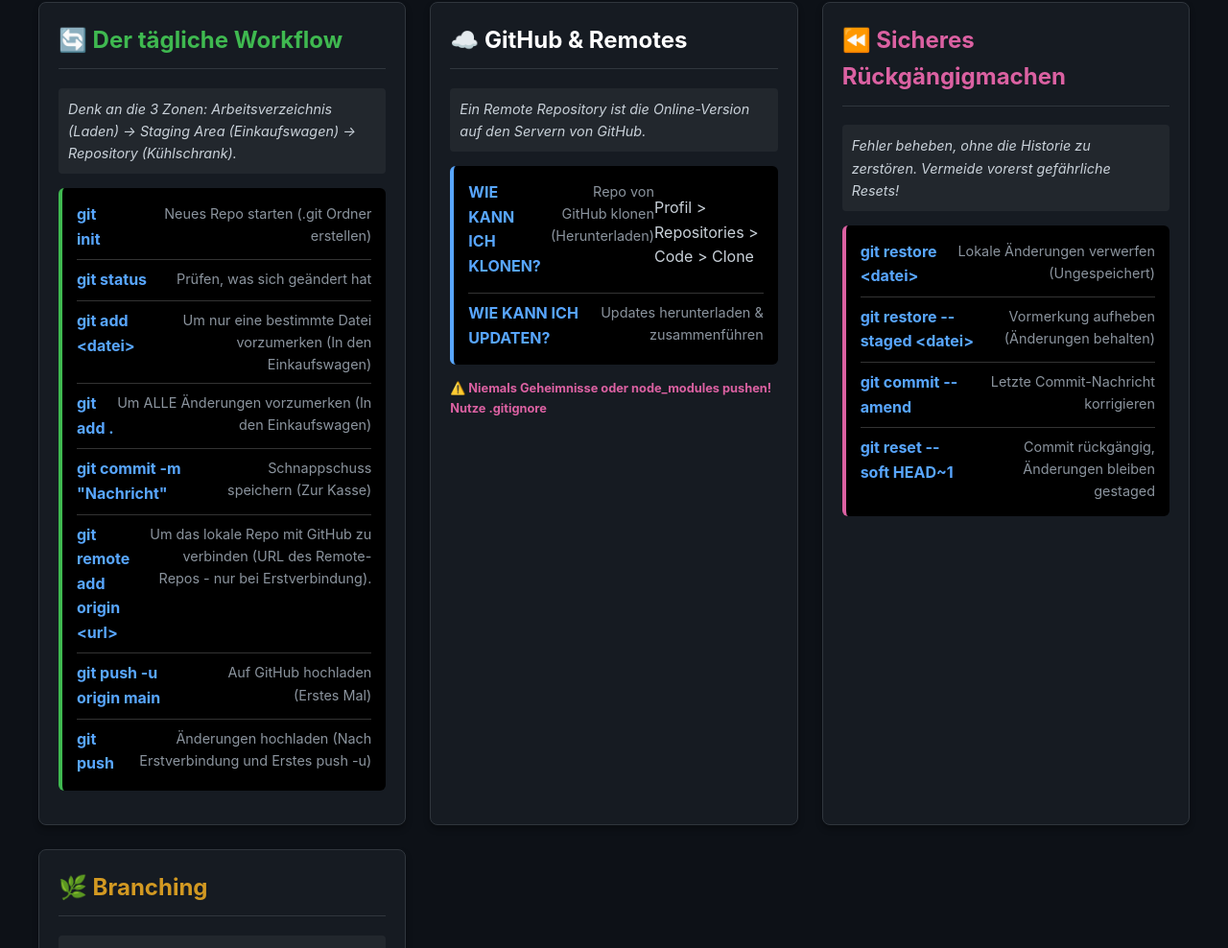
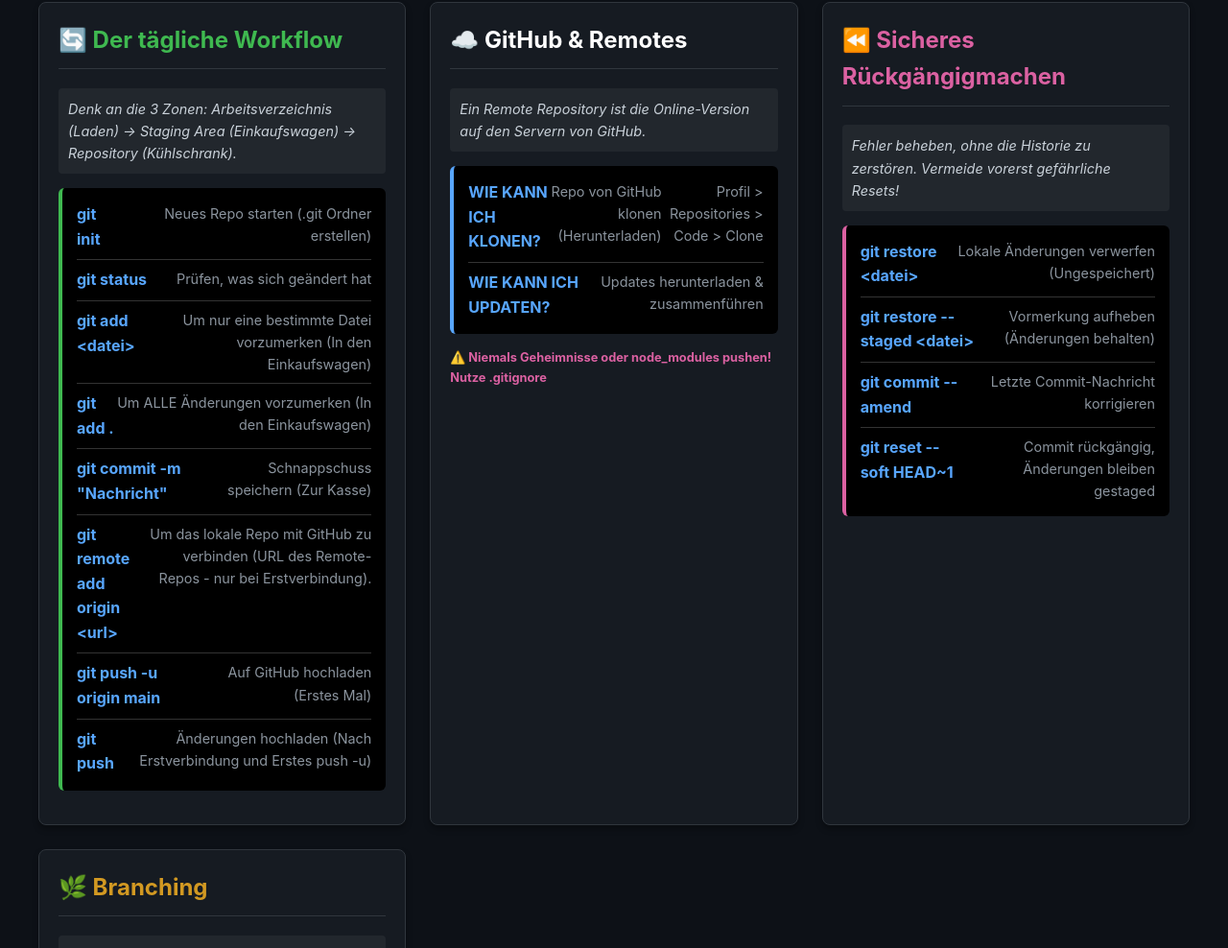
Before and after one commit to josephinemundt1297/git-cheatsheet, a plain HTML site: page index.html in a window 1280 px wide. Shown: the part 895-1883 px from the top of the page at 96% size. Drawn offline with Linux system fonts and the light colour scheme.

Commit message:
Wieder den Text als span formatiert

```diff
--- a/index.html
+++ b/index.html
@@ -334,8 +334,7 @@
           <div class="command-row">
             <span class="cmd">WIE KANN ICH KLONEN?</span>
             <span class="desc">Repo von GitHub klonen (Herunterladen)</span>
-            <p></p>
-            <p>Profil > Repositories > Code > Clone</p>
+            <span class="desc">Profil > Repositories > Code > Clone</span>
           </div>
           <div class="command-row">
             <span class="cmd">WIE KANN ICH UPDATEN?</span>
```
